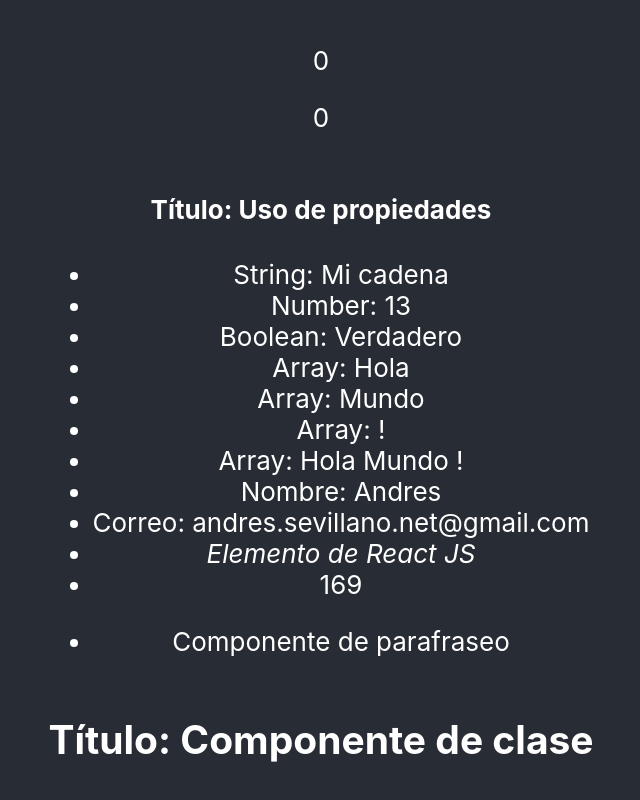
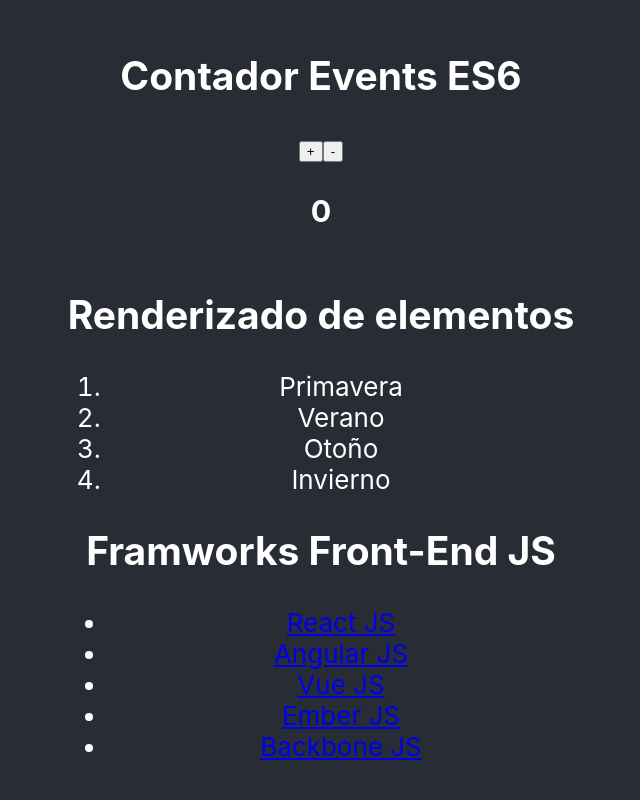
Before and after one commit to andressaiyan92/course-reactjs, a React (Create React App) app: page / in a window 1280 px wide. Shown: the part 540-1340 px from the top of the page, without its empty margins (319-959 px from the left). Built offline with nearby package versions, Linux system fonts and the light colour scheme.

Commit message:
Learning Events

```diff
--- a/src/App.js
+++ b/src/App.js
@@ -8,6 +8,9 @@ import ViewPropsComponent from './components/properties/ViewPropsComponent';
 import ParaphraseComponent from './components/ParaphraseComponent';
 import CountComponent from './components/states/CountComponent';
 import AccessComponent from './components/conditionalRender/AccessComponent';
+import ElementRenderComponent from './components/collectionRender/ElementRenderComponent';
+import CounterComponent from './components/Events/CounterComponent';
+import SimpleCounterComponent from './components/Events/SimpleCounterComponent';
 
 function App() {
   return (
@@ -15,6 +18,9 @@ function App() {
       {/* Reemplazar class por className */}
       <header className="App-header">
         <img src={logo} className="App-logo" alt="logo" />
+        <SimpleCounterComponent />
+        <CounterComponent />
+        <ElementRenderComponent/>
         <AccessComponent/>
         <CountComponent />
         <ViewPropsComponent msg="Uso de propiedades"
--- /dev/null
+++ b/src/components/Events/CounterComponent.js
@@ -0,0 +1,40 @@
+import React from "react";
+
+export default class CounterComponent extends React.Component{
+    constructor(props){
+        super(props);
+        this.state = {
+            count: 0
+        }
+        // 2. bind functions
+        this.increment = this.increment.bind(this);
+        this.decrement = this.decrement.bind(this);
+    }
+
+    //1. Define events
+    increment(e) {
+        this.setState({
+            count: this.state.count + 1
+        });
+    }
+
+    decrement(e){
+        this.setState({
+            count: this.state.count - 1
+        });
+    }
+
+    render(){
+        return(
+            <div>
+                <h2>Contador Events ES6</h2>
+                <nav>
+                    <button onClick={this.increment}>+</button>
+                    <button onClick={this.decrement}>-</button>
+                </nav>
+                <h3>{this.state.count}</h3>
+            </div>
+        );
+    }
+
+}
--- /dev/null
+++ b/src/components/Events/SimpleCounterComponent.js
@@ -0,0 +1,34 @@
+import React from "react";
+
+export default class CounterComponent extends React.Component{
+    state = {
+        count: 0
+    }
+    increment = (e) => {
+        this.setState({
+            count: this.state.count + 1
+        });
+    }
+
+    decrement = (e) =>{
+        if(this.state.count > 0){
+            this.setState({
+                count: this.state.count - 1
+            });
+        }
+    }
+
+    render(){
+        return(
+            <div>
+                <h2>Contador Events ES7</h2>
+                <nav>
+                    <button onClick={this.increment}>+</button>
+                    <button onClick={this.decrement}>-</button>
+                </nav>
+                <h3>{this.state.count}</h3>
+            </div>
+        );
+    }
+
+}
--- /dev/null
+++ b/src/components/collectionRender/ElementRenderComponent.js
@@ -0,0 +1,33 @@
+import React, { Component } from "react";
+import data from "../../helpers/data.json";
+import ListElementComponent from "./ListElementComponent";
+
+export default class ElementRenderComponent extends Component {
+
+    constructor(props) {
+        super(props);
+        this.state = {
+            seasons: ["Primavera", "Verano", "Otoño", "Invierno"],
+        }
+    }
+    render() {
+        return (
+            <div>
+                <h2>Renderizado de elementos</h2>
+                <ol>
+                    {this.state.seasons.map((season, index) => {
+                        return <li key={index}>{season}</li>
+                    }
+                    )}
+                </ol>
+                <h2>Framworks Front-End JS</h2>
+                <ul>
+                    {data.frameworks.map((framework) => (
+                        <ListElementComponent key={framework.id} framework={framework} />
+                    ))}
+                </ul>
+            </div>
+        )
+    }
+
+}
--- /dev/null
+++ b/src/components/collectionRender/ListElementComponent.js
@@ -0,0 +1,11 @@
+import React from "react";
+
+export default function ElementRenderComponent(props) {
+    return (
+            <li>
+                <a href={props.framework.website} target="_blank" rel="noopener noreferrer">
+                    {props.framework.name}
+                </a>
+            </li>
+    )
+}
--- /dev/null
+++ b/src/helpers/data.json
@@ -0,0 +1,30 @@
+{
+    "frameworks":[
+        {
+            "id": 1,
+            "name": "React JS",
+            "website": "https://reactjs.org/"
+        },
+        {
+            "id": 2,
+            "name": "Angular JS",
+            "website": "https://angular.io/"
+        },
+        {
+            "id": 3,
+            "name": "Vue JS",
+            "website": "https://vuejs.org/"
+        },
+        {
+            "id": 4,
+            "name": "Ember JS",
+            "website": "https://emberjs.com/"
+        },
+        {
+            "id": 5,
+            "name": "Backbone JS",
+            "website": "https://backbonejs.org/"
+        }
+
+    ]
+}
```
